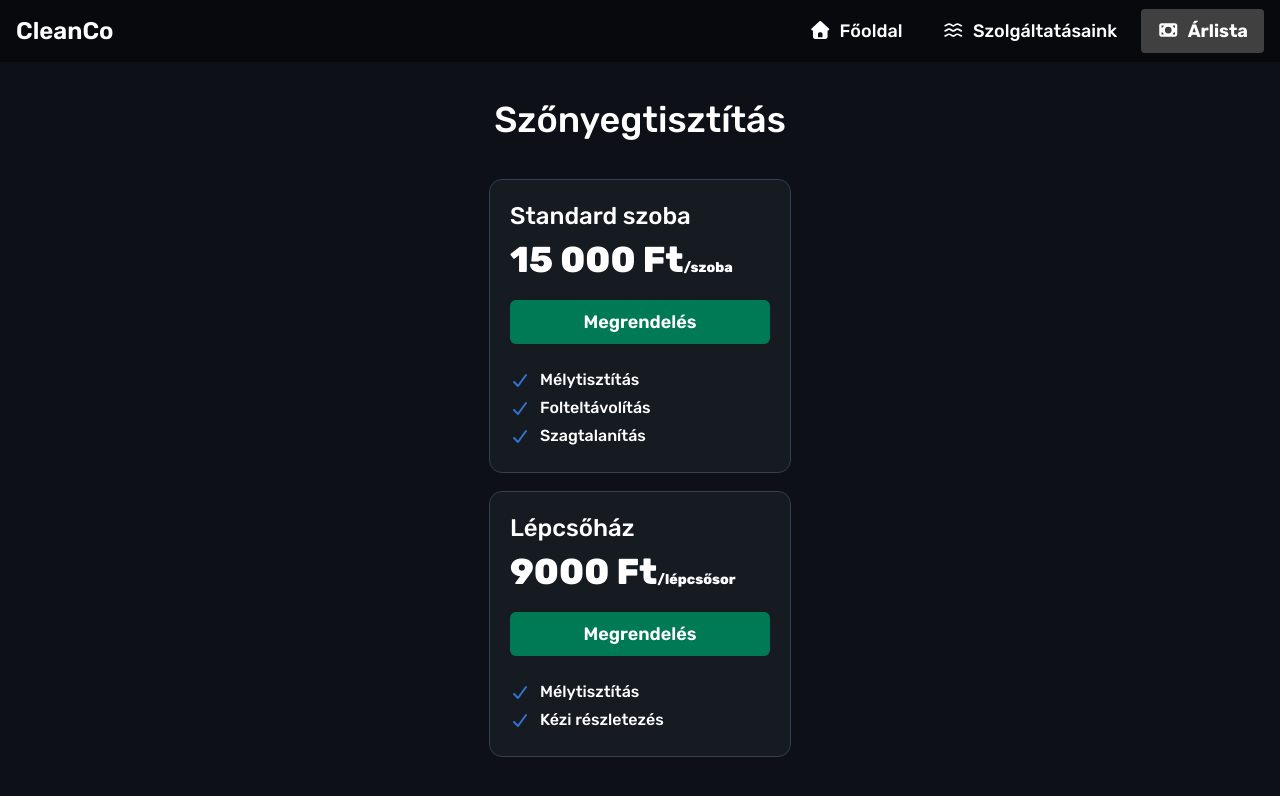
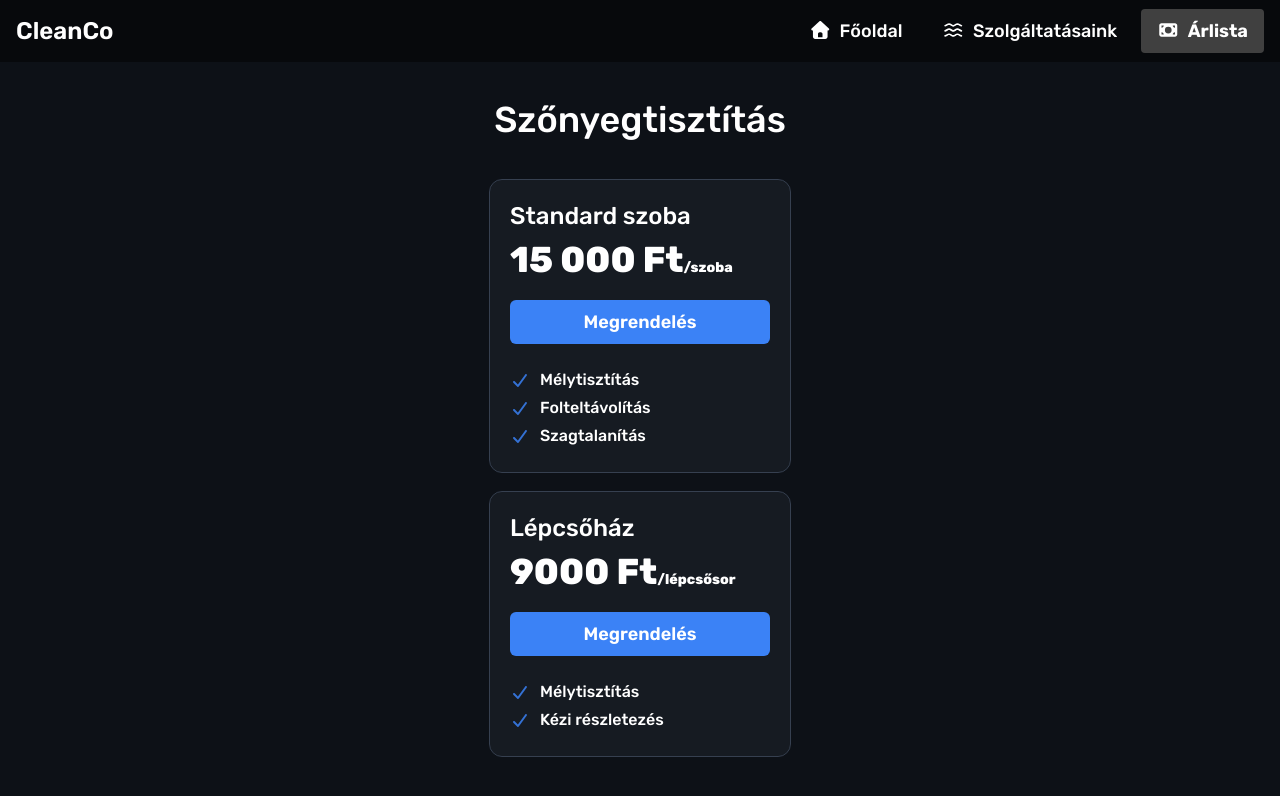
Before and after one commit to Geher-Marcell/carpet_cleaning, a Next.js app: page /arlista in a window 1280 px wide. Shown: the top 796 px of the page. Built offline with nearby package versions, Linux system fonts and the light colour scheme.

Commit message:
add color class to button for color per button

```diff
--- a/app/arlista/orderwidget/page.tsx
+++ b/app/arlista/orderwidget/page.tsx
@@ -24,7 +24,11 @@ const OrderWidget: React.FC<widgetProps> = ({
           {price} Ft<span className="text-sm">/{unit}</span>
         </p>
 
-        <PrimaryButton label="Megrendelés" buttonClass="my-5" />
+        <PrimaryButton
+          label="Megrendelés"
+          buttonClass="my-5"
+          colorClass="bg-[#3b82f6]"
+        />
 
         {description.map((item, index) => (
           <div
--- a/app/component/buttons/PrimaryButton.tsx
+++ b/app/component/buttons/PrimaryButton.tsx
@@ -39,6 +39,7 @@ const PrimaryButton: React.FC<
   labelClass,
   iconClass,
   buttonClass,
+  colorClass = "bg-emerald-700",
   callback,
   disableAfterClick = false,
 }) => {
@@ -50,7 +51,7 @@ const PrimaryButton: React.FC<
       }}
       whileTap={{ scale: 0.98 }}
       transition={{ type: "spring", stiffness: 200, damping: 20 }}
-      className={`${buttonClass} w-full space-x-1 rounded-md bg-emerald-700 px-4 py-2 text-white cursor-pointer`}
+      className={`${buttonClass} ${colorClass} w-full space-x-1 rounded-md px-4 py-2 text-white cursor-pointer`}
       onClick={(e) => {
         if (disableAfterClick) {
           (e.target as HTMLButtonElement).disabled = true;
--- a/app/page.tsx
+++ b/app/page.tsx
@@ -36,7 +36,7 @@ export default function Home() {
               Tapasztalja meg a legjobb szőnyeg- és autó- takarítási
               szolgáltatásokat.
             </h5>
-            <PrimaryButton label="Foglaljon most" />
+            <PrimaryButton label="Foglaljon most" colorClass="bg-[#3b82f6]" />
           </div>
         </div>
       </main>
--- a/app/szolgaltatasaink/page.tsx
+++ b/app/szolgaltatasaink/page.tsx
@@ -53,7 +53,10 @@ export default function Home() {
       </div>
 
       <div className="w-70">
-        <PrimaryButton label="Kérjen ingyenes árajánlatot" />
+        <PrimaryButton
+          label="Kérjen ingyenes árajánlatot"
+          colorClass="bg-[#3b82f6]"
+        />
       </div>
     </div>
   );
```
Also changed, not shown: app/component/props/btnProps.tsx (+6 -5 lines).
